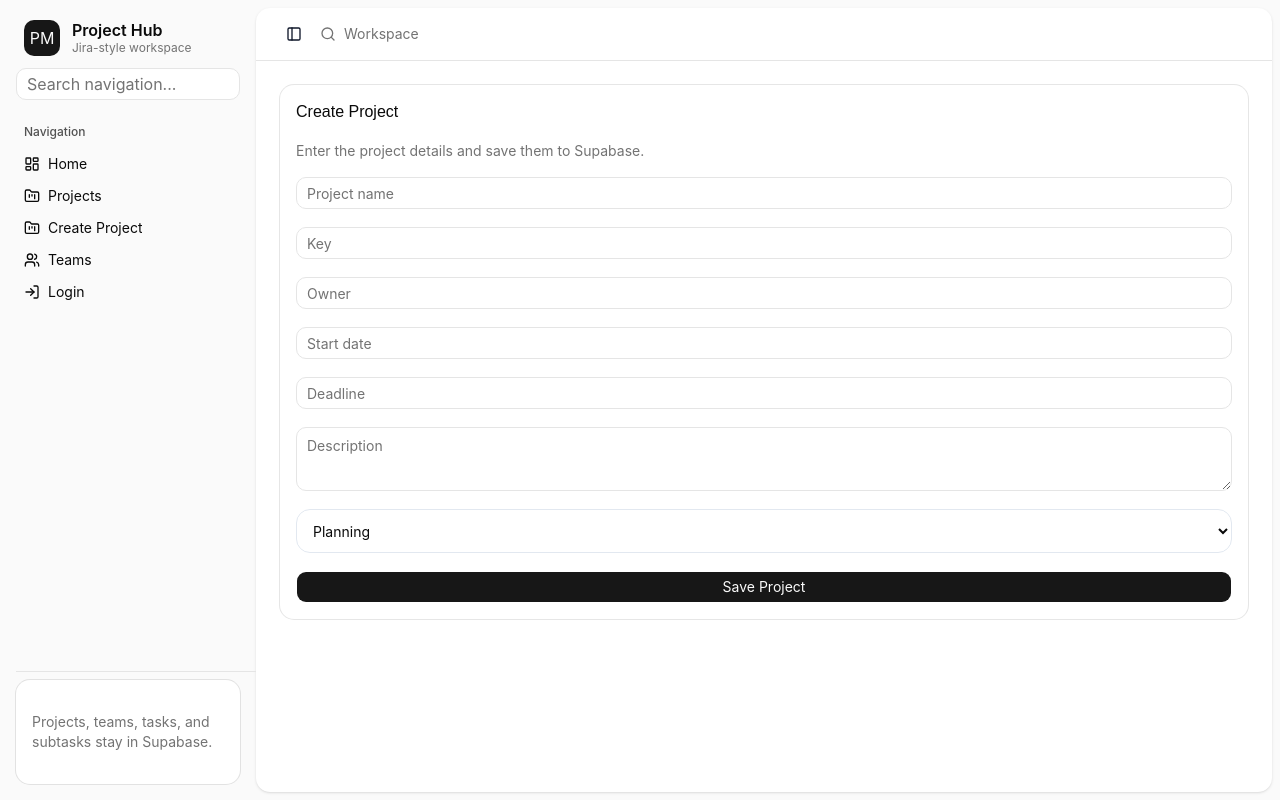
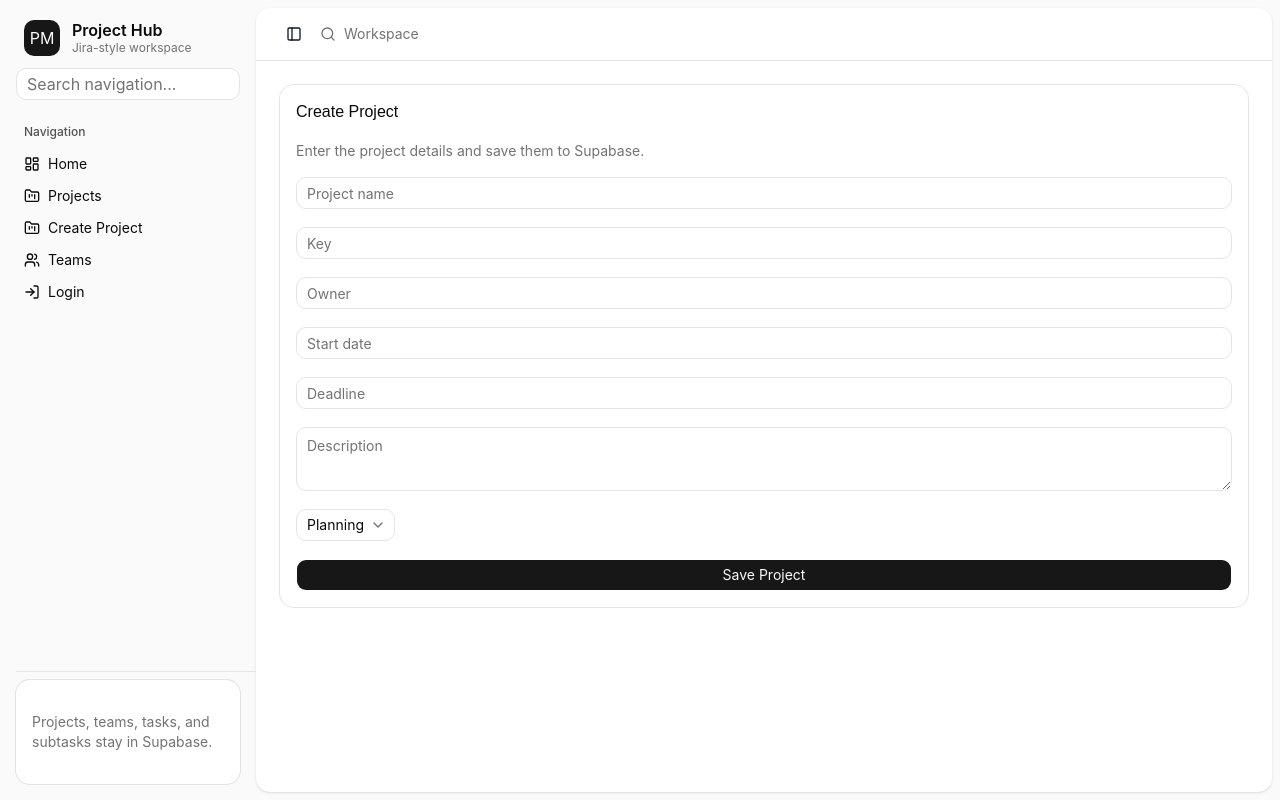
Before and after one commit to ChRakesh27/react-website-builder-learning-platform, a React (Vite) app: page /projects/new in a window 1280 px wide. Built offline with nearby package versions, Linux system fonts and the light colour scheme; no server answers.

Commit message:
feat: Integrate new Select component in ProjectCreatePage and ProjectsPage for improved status and type selection

```diff
--- a/src/components/ui/select.jsx
+++ b/src/components/ui/select.jsx
@@ -1,15 +1,189 @@
-import { cn } from '../../lib/utils.js';
+import * as React from "react"
+import { Select as SelectPrimitive } from "@base-ui/react/select"
 
-export function Select({ className, children, ...props }) {
+import { cn } from "@/lib/utils"
+import { ChevronDownIcon, CheckIcon, ChevronUpIcon } from "lucide-react"
+
+const Select = SelectPrimitive.Root
+
+function SelectGroup({
+  className,
+  ...props
+}) {
   return (
-    <select
+    <SelectPrimitive.Group
+      data-slot="select-group"
+      className={cn("scroll-my-1 p-1", className)}
+      {...props} />
+  );
+}
+
+function SelectValue({
+  className,
+  ...props
+}) {
+  return (
+    <SelectPrimitive.Value
+      data-slot="select-value"
+      className={cn("flex flex-1 text-left", className)}
+      {...props} />
+  );
+}
+
+function SelectTrigger({
+  className,
+  size = "default",
+  children,
+  ...props
+}) {
+  return (
+    <SelectPrimitive.Trigger
+      data-slot="select-trigger"
+      data-size={size}
       className={cn(
-        'flex h-11 w-full rounded-xl border border-slate-200 bg-white px-3 py-2 text-sm outline-none ring-offset-white focus-visible:ring-2 focus-visible:ring-slate-950 focus-visible:ring-offset-2 disabled:cursor-not-allowed disabled:opacity-50',
+        "flex w-fit items-center justify-between gap-1.5 rounded-lg border border-input bg-transparent py-2 pr-2 pl-2.5 text-sm whitespace-nowrap transition-colors outline-none select-none focus-visible:border-ring focus-visible:ring-3 focus-visible:ring-ring/50 disabled:cursor-not-allowed disabled:opacity-50 aria-invalid:border-destructive aria-invalid:ring-3 aria-invalid:ring-destructive/20 data-placeholder:text-muted-foreground data-[size=default]:h-8 data-[size=sm]:h-7 data-[size=sm]:rounded-[min(var(--radius-md),10px)] *:data-[slot=select-value]:line-clamp-1 *:data-[slot=select-value]:flex *:data-[slot=select-value]:items-center *:data-[slot=select-value]:gap-1.5 dark:bg-input/30 dark:hover:bg-input/50 dark:aria-invalid:border-destructive/50 dark:aria-invalid:ring-destructive/40 [&_svg]:pointer-events-none [&_svg]:shrink-0 [&_svg:not([class*='size-'])]:size-4",
         className
       )}
-      {...props}
-    >
+      {...props}>
       {children}
-    </select>
+      <SelectPrimitive.Icon
+        render={
+          <ChevronDownIcon className="pointer-events-none size-4 text-muted-foreground" />
+        } />
+    </SelectPrimitive.Trigger>
   );
 }
+
+function SelectContent({
+  className,
+  children,
+  side = "bottom",
+  sideOffset = 4,
+  align = "center",
+  alignOffset = 0,
+  alignItemWithTrigger = true,
+  ...props
+}) {
+  return (
+    <SelectPrimitive.Portal>
+      <SelectPrimitive.Positioner
+        side={side}
+        sideOffset={sideOffset}
+        align={align}
+        alignOffset={alignOffset}
+        alignItemWithTrigger={alignItemWithTrigger}
+        className="isolate z-50">
+        <SelectPrimitive.Popup
+          data-slot="select-content"
+          data-align-trigger={alignItemWithTrigger}
+          className={cn(
+            "relative isolate z-50 max-h-(--available-height) w-(--anchor-width) min-w-36 origin-(--transform-origin) overflow-x-hidden overflow-y-auto rounded-lg bg-popover text-popover-foreground shadow-md ring-1 ring-foreground/10 duration-100 data-[align-trigger=true]:animate-none data-[side=bottom]:slide-in-from-top-2 data-[side=inline-end]:slide-in-from-left-2 data-[side=inline-start]:slide-in-from-right-2 data-[side=left]:slide-in-from-right-2 data-[side=right]:slide-in-from-left-2 data-[side=top]:slide-in-from-bottom-2 data-open:animate-in data-open:fade-in-0 data-open:zoom-in-95 data-closed:animate-out data-closed:fade-out-0 data-closed:zoom-out-95",
+            className
+          )}
+          {...props}>
+          <SelectScrollUpButton />
+          <SelectPrimitive.List>{children}</SelectPrimitive.List>
+          <SelectScrollDownButton />
+        </SelectPrimitive.Popup>
+      </SelectPrimitive.Positioner>
+    </SelectPrimitive.Portal>
+  );
+}
+
+function SelectLabel({
+  className,
+  ...props
+}) {
+  return (
+    <SelectPrimitive.GroupLabel
+      data-slot="select-label"
+      className={cn("px-1.5 py-1 text-xs text-muted-foreground", className)}
+      {...props} />
+  );
+}
+
+function SelectItem({
+  className,
+  children,
+  ...props
+}) {
+  return (
+    <SelectPrimitive.Item
+      data-slot="select-item"
+      className={cn(
+        "relative flex w-full cursor-default items-center gap-1.5 rounded-md py-1 pr-8 pl-1.5 text-sm outline-hidden select-none focus:bg-accent focus:text-accent-foreground not-data-[variant=destructive]:focus:**:text-accent-foreground data-disabled:pointer-events-none data-disabled:opacity-50 [&_svg]:pointer-events-none [&_svg]:shrink-0 [&_svg:not([class*='size-'])]:size-4 *:[span]:last:flex *:[span]:last:items-center *:[span]:last:gap-2",
+        className
+      )}
+      {...props}>
+      <SelectPrimitive.ItemText className="flex flex-1 shrink-0 gap-2 whitespace-nowrap">
+        {children}
+      </SelectPrimitive.ItemText>
+      <SelectPrimitive.ItemIndicator
+        render={
+          <span
+            className="pointer-events-none absolute right-2 flex size-4 items-center justify-center" />
+        }>
+        <CheckIcon className="pointer-events-none" />
+      </SelectPrimitive.ItemIndicator>
+    </SelectPrimitive.Item>
+  );
+}
+
+function SelectSeparator({
+  className,
+  ...props
+}) {
+  return (
+    <SelectPrimitive.Separator
+      data-slot="select-separator"
+      className={cn("pointer-events-none -mx-1 my-1 h-px bg-border", className)}
+      {...props} />
+  );
+}
+
+function SelectScrollUpButton({
+  className,
+  ...props
+}) {
+  return (
+    <SelectPrimitive.ScrollUpArrow
+      data-slot="select-scroll-up-button"
+      className={cn(
+        "top-0 z-10 flex w-full cursor-default items-center justify-center bg-popover py-1 [&_svg:not([class*='size-'])]:size-4",
+        className
+      )}
+      {...props}>
+      <ChevronUpIcon />
+    </SelectPrimitive.ScrollUpArrow>
+  );
+}
+
+function SelectScrollDownButton({
+  className,
+  ...props
+}) {
+  return (
+    <SelectPrimitive.ScrollDownArrow
+      data-slot="select-scroll-down-button"
+      className={cn(
+        "bottom-0 z-10 flex w-full cursor-default items-center justify-center bg-popover py-1 [&_svg:not([class*='size-'])]:size-4",
+        className
+      )}
+      {...props}>
+      <ChevronDownIcon />
+    </SelectPrimitive.ScrollDownArrow>
+  );
+}
+
+export {
+  Select,
+  SelectContent,
+  SelectGroup,
+  SelectItem,
+  SelectLabel,
+  SelectScrollDownButton,
+  SelectScrollUpButton,
+  SelectSeparator,
+  SelectTrigger,
+  SelectValue,
+}
--- a/src/pages/pmsPage/ProjectCreatePage.jsx
+++ b/src/pages/pmsPage/ProjectCreatePage.jsx
@@ -3,8 +3,8 @@
 import { Button } from '../../components/ui/button.jsx';
 import { Card, CardContent, CardDescription, CardHeader, CardTitle } from '../../components/ui/card.jsx';
 import { Input } from '../../components/ui/input.jsx';
+import { Select, SelectContent, SelectItem, SelectTrigger, SelectValue } from '../../components/ui/select.jsx';
 import { Textarea } from '../../components/ui/textarea.jsx';
-import { Select } from '../../components/ui/select.jsx';
 import { projectsApi } from '../../api/projects.js';
 
 const initial = {
@@ -43,11 +43,16 @@
           <Input placeholder="Start date" value={form.start_date} onChange={(e) => setForm({ ...form, start_date: e.target.value })} />
           <Input placeholder="Deadline" value={form.deadline} onChange={(e) => setForm({ ...form, deadline: e.target.value })} />
           <Textarea placeholder="Description" value={form.description} onChange={(e) => setForm({ ...form, description: e.target.value })} />
-          <Select value={form.status} onChange={(e) => setForm({ ...form, status: e.target.value })}>
-            <option>Planning</option>
-            <option>Active</option>
-            <option>At Risk</option>
-            <option>Done</option>
+          <Select value={form.status} onValueChange={(value) => setForm({ ...form, status: value })}>
+            <SelectTrigger>
+              <SelectValue placeholder="Select status" />
+            </SelectTrigger>
+            <SelectContent>
+              <SelectItem value="Planning">Planning</SelectItem>
+              <SelectItem value="Active">Active</SelectItem>
+              <SelectItem value="At Risk">At Risk</SelectItem>
+              <SelectItem value="Done">Done</SelectItem>
+            </SelectContent>
           </Select>
           {error ? <p className="text-sm text-red-600">{error}</p> : null}
           <Button type="submit">Save Project</Button>
--- a/src/pages/pmsPage/ProjectsPage.jsx
+++ b/src/pages/pmsPage/ProjectsPage.jsx
@@ -4,7 +4,7 @@
 import { Button } from '../../components/ui/button.jsx';
 import { Card, CardContent, CardDescription, CardHeader, CardTitle } from '../../components/ui/card.jsx';
 import { Input } from '../../components/ui/input.jsx';
-import { Select } from '../../components/ui/select.jsx';
+import { Select, SelectContent, SelectItem, SelectTrigger, SelectValue } from '../../components/ui/select.jsx';
 import { Textarea } from '../../components/ui/textarea.jsx';
 import { projectsApi } from '../../api/projects.js';
 import { teamsApi } from '../../api/teams.js';
@@ -184,14 +184,38 @@
               <div className="grid gap-3 md:grid-cols-2">
                 <Input placeholder="Assignee" value={taskForm.assignee} onChange={(e) => setTaskForm({ ...taskForm, assignee: e.target.value })} />
                 <Input placeholder="Project ID" value={taskForm.project_id} onChange={(e) => setTaskForm({ ...taskForm, project_id: e.target.value })} />
-                <Select value={taskForm.type} onChange={(e) => setTaskForm({ ...taskForm, type: e.target.value })}>
-                  <option>Task</option><option>Story</option><option>Epic</option><option>Bug</option>
+                <Select value={taskForm.type} onValueChange={(value) => setTaskForm({ ...taskForm, type: value })}>
+                  <SelectTrigger>
+                    <SelectValue placeholder="Task type" />
+                  </SelectTrigger>
+                  <SelectContent>
+                    <SelectItem value="Task">Task</SelectItem>
+                    <SelectItem value="Story">Story</SelectItem>
+                    <SelectItem value="Epic">Epic</SelectItem>
+                    <SelectItem value="Bug">Bug</SelectItem>
+                  </SelectContent>
                 </Select>
-                <Select value={taskForm.priority} onChange={(e) => setTaskForm({ ...taskForm, priority: e.target.value })}>
-                  <option>Low</option><option>Medium</option><option>High</option><option>Critical</option>
+                <Select value={taskForm.priority} onValueChange={(value) => setTaskForm({ ...taskForm, priority: value })}>
+                  <SelectTrigger>
+                    <SelectValue placeholder="Priority" />
+                  </SelectTrigger>
+                  <SelectContent>
+                    <SelectItem value="Low">Low</SelectItem>
+                    <SelectItem value="Medium">Medium</SelectItem>
+                    <SelectItem value="High">High</SelectItem>
+                    <SelectItem value="Critical">Critical</SelectItem>
+                  </SelectContent>
                 </Select>
-                <Select className="md:col-span-2" value={taskForm.status} onChange={(e) => setTaskForm({ ...taskForm, status: e.target.value })}>
-                  <option>To Do</option><option>In Progress</option><option>Review</option><option>Done</option>
+                <Select className="md:col-span-2" value={taskForm.status} onValueChange={(value) => setTaskForm({ ...taskForm, status: value })}>
+                  <SelectTrigger>
+                    <SelectValue placeholder="Status" />
+                  </SelectTrigger>
+                  <SelectContent>
+                    <SelectItem value="To Do">To Do</SelectItem>
+                    <SelectItem value="In Progress">In Progress</SelectItem>
+                    <SelectItem value="Review">Review</SelectItem>
+                    <SelectItem value="Done">Done</SelectItem>
+                  </SelectContent>
                 </Select>
               </div>
               <Button type="submit">Create Task</Button>
```
